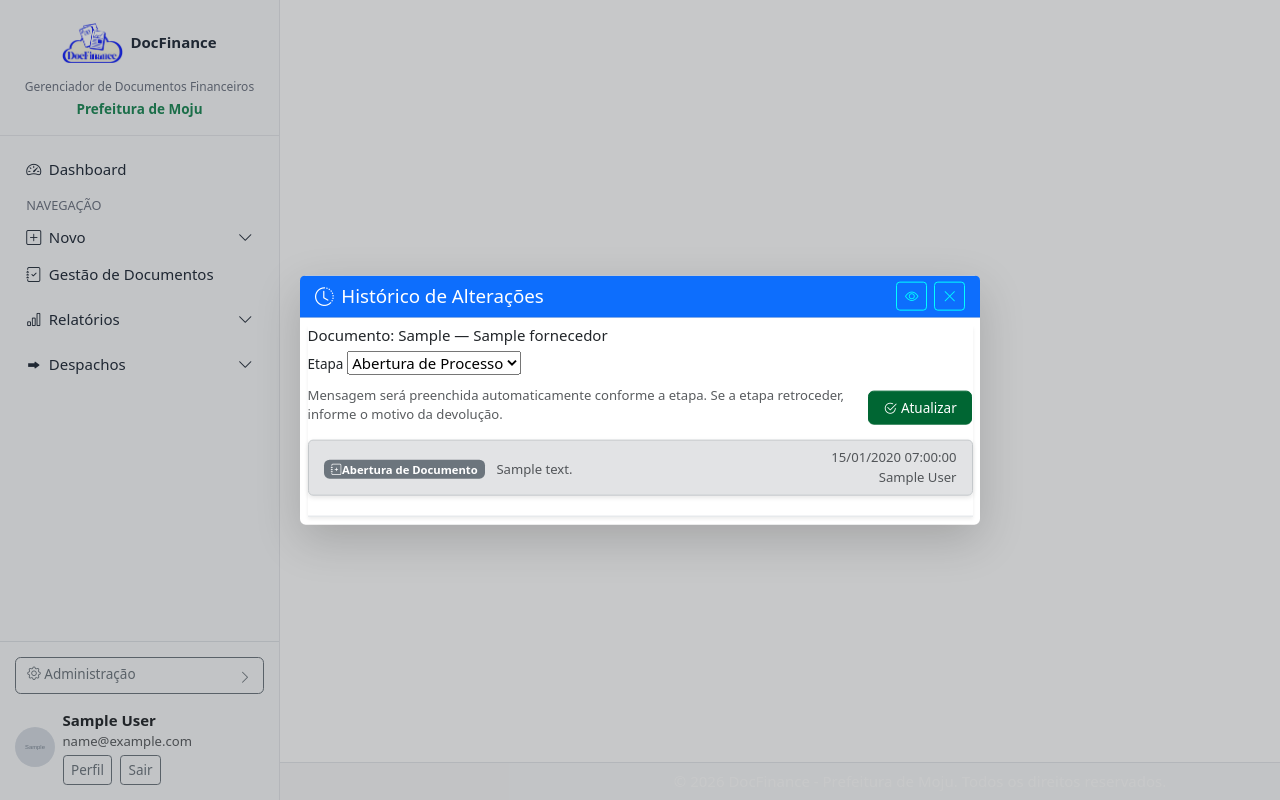
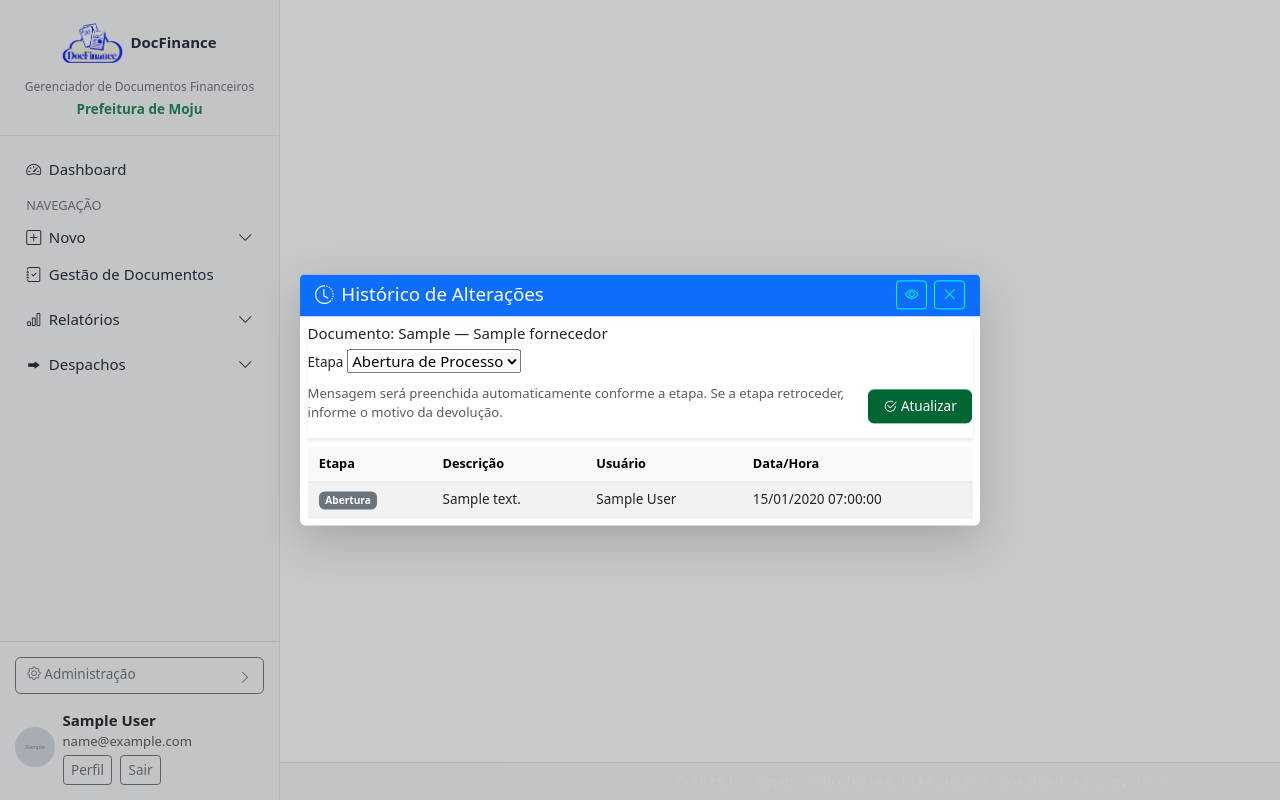
Before and after one commit to vpsmoju/docfinance, a Django app: page /documentos/1/historico/ in a window 1280 px wide. Run offline with Django 5.2, Linux system fonts and the light colour scheme; a user stored in the database is signed in; tables that the repository leaves empty hold one stand-in row (values such as "Sample post"); grey boxes marked "Sample" are stand-in pictures; parts of the project's set-up code (start-up, migrations or seed data) failed here and were passed over; some libraries are stand-ins or nearby versions.

Commit message:
fix: corrige visualizacao do historico e adiciona coluna processo na gestao

```diff
--- a/documentos/templates/documentos/gestao_documentos.html
+++ b/documentos/templates/documentos/gestao_documentos.html
@@ -52,6 +52,7 @@
                         <thead class="table-light">
                             <tr>
                                 <th>Documento</th>
+                                <th>Processo</th>
                                 <th>Fornecedor</th>
                                 <th>Secretaria</th>
                                 <th>Valor</th>
@@ -64,6 +65,7 @@
                             {% for d in documentos %}
                                 <tr>
                                     <td>{{ d.numero }}</td>
+                                    <td>{{ d.processo|default:"-" }}</td>
                                     <td><a href="{% url 'fornecedores:fornecedor_detail' d.fornecedor.id %}">{{ d.fornecedor }}</a></td>
                                     <td>{{ d.secretaria.nome|default:"-" }}</td>
                                     <td>R$ {{ d.valor_documento|currency_br }}</td>
@@ -90,7 +92,7 @@
                                     </td>
                                 </tr>
                             {% empty %}
-                                <tr><td colspan="7" class="text-center">Nenhum documento encontrado.</td></tr>
+                                <tr><td colspan="8" class="text-center">Nenhum documento encontrado.</td></tr>
                             {% endfor %}
                         </tbody>
                     </table>
--- a/documentos/templates/documentos/historico_documento.html
+++ b/documentos/templates/documentos/historico_documento.html
@@ -33,8 +33,18 @@
                             <div class="col-12 d-none" id="devolucao_field">
                                 <label class="form-label">Motivo da devolução</label>
                                 <div class="row g-2">
-                                    <div class="col-md-5">{{ form.motivo_tipo }}</div>
-                                    <div class="col-md-7">{{ form.motivo_livre }}</div>
+                                    <div class="col-md-5">
+                                        {{ form.motivo_tipo }}
+                                        {% if form.motivo_tipo.errors %}
+                                            <div class="text-danger small">{{ form.motivo_tipo.errors.0 }}</div>
+                                        {% endif %}
+                                    </div>
+                                    <div class="col-md-7">
+                                        {{ form.motivo_livre }}
+                                        {% if form.motivo_livre.errors %}
+                                            <div class="text-danger small">{{ form.motivo_livre.errors.0 }}</div>
+                                        {% endif %}
+                                    </div>
                                 </div>
                                 <div class="form-text text-muted">Escolha um motivo e, se necessário, detalhe no campo ao lado.</div>
                             </div>
@@ -43,30 +53,49 @@
                             </div>
                         </form>
                     </div>
-                    {% if ultimo_historico %}
-                        <div class="alert alert-secondary d-flex justify-content-between align-items-center py-2 px-3">
-                            <div>
-                                {% if ultimo_historico.etapa == 'ABERTURA' %}
-                                    <span class="badge bg-secondary me-2"><i class="bi bi-journal-plus"></i>Abertura de Documento</span>
-                                {% elif ultimo_historico.etapa == 'CONTROLE_INTERNO' %}
-                                    <span class="badge bg-info text-dark me-2"><i class="bi bi-shield-check"></i>Controle Interno</span>
-                                {% elif ultimo_historico.etapa == 'EMPENHO' %}
-                                    <span class="badge bg-warning text-dark me-2"><i class="bi bi-clipboard-check"></i>Empenho</span>
-                                {% elif ultimo_historico.etapa == 'PAGAMENTO' %}
-                                    <span class="badge bg-primary me-2"><i class="bi bi-credit-card"></i>Pagamento</span>
-                                {% elif ultimo_historico.etapa == 'BAIXA' %}
-                                    <span class="badge bg-success me-2"><i class="bi bi-check-circle"></i>Baixa</span>
-                                {% endif %}
-                                <span class="text-muted small">{{ ultimo_historico.descricao|default:"" }}</span>
-                            </div>
-                            <div class="text-end text-muted small">
-                                {{ ultimo_historico.data_hora|date:"d/m/Y H:i:s" }}<br>
-                                {% if ultimo_historico.usuario %}{{ ultimo_historico.usuario.get_full_name|default:ultimo_historico.usuario.username }}{% else %}Sistema{% endif %}
-                            </div>
-                        </div>
-                    {% endif %}
                 </div>
-                <!-- Lista completa removida para edição mínima conforme figura 2 -->
+
+                <!-- Lista completa de histórico -->
+                <div class="overflow-auto mt-2 flex-grow-1">
+                    <table class="table table-sm table-striped table-hover mb-0">
+                        <thead class="table-light sticky-top">
+                            <tr>
+                                <th>Etapa</th>
+                                <th>Descrição</th>
+                                <th>Usuário</th>
+                                <th>Data/Hora</th>
+                            </tr>
+                        </thead>
+                        <tbody>
+                            {% for h in historicos reversed %}
+                                <tr>
+                                    <td>
+                                        {% if h.etapa == 'ABERTURA' %}
+                                            <span class="badge bg-secondary">Abertura</span>
+                                        {% elif h.etapa == 'CONTROLE_INTERNO' %}
+                                            <span class="badge bg-info text-dark">Controle Interno</span>
+                                        {% elif h.etapa == 'EMPENHO' %}
+                                            <span class="badge bg-warning text-dark">Empenho</span>
+                                        {% elif h.etapa == 'PAGAMENTO' %}
+                                            <span class="badge bg-primary">Pagamento</span>
+                                        {% elif h.etapa == 'BAIXA' %}
+                                            <span class="badge bg-success">Baixa</span>
+                                        {% else %}
+                                            {{ h.get_etapa_display }}
+                                        {% endif %}
+                                    </td>
+                                    <td>{{ h.descricao|default:"-" }}</td>
+                                    <td>{% if h.usuario %}{{ h.usuario.get_full_name|default:h.usuario.username }}{% else %}Sistema{% endif %}</td>
+                                    <td>{{ h.data_hora|date:"d/m/Y H:i:s" }}</td>
+                                </tr>
+                            {% empty %}
+                                <tr>
+                                    <td colspan="4" class="text-center text-muted">Nenhum histórico registrado.</td>
+                                </tr>
+                            {% endfor %}
+                        </tbody>
+                    </table>
+                </div>
             </div>
         </div>
     </div>
@@ -88,14 +117,23 @@
                 const idxNova = indexOfEtapa(nova);
                 const idxAtual = indexOfEtapa(currentEtapa);
                 const retrocede = idxNova > -1 && idxAtual > -1 && idxNova < idxAtual;
-                campo.style.display = retrocede ? '' : 'none';
-                if (motivoTipo) motivoTipo.required = retrocede;
-                if (!retrocede && motivoTipo) motivoTipo.value = '';
-                if (!retrocede && motivoLivre) motivoLivre.value = '';
+
+                if (retrocede) {
+                    campo.classList.remove('d-none');
+                    if (motivoTipo) motivoTipo.required = true;
+                } else {
+                    campo.classList.add('d-none');
+                    if (motivoTipo) {
+                        motivoTipo.required = false;
+                        motivoTipo.value = '';
+                    }
+                    if (motivoLivre) motivoLivre.value = '';
+                }
             }
 
             if (select){
                 select.addEventListener('change', updateVisibilidade);
+                // Executar na carga da página caso já venha com erro de validação e valor selecionado
                 updateVisibilidade();
             }
         })();
```
